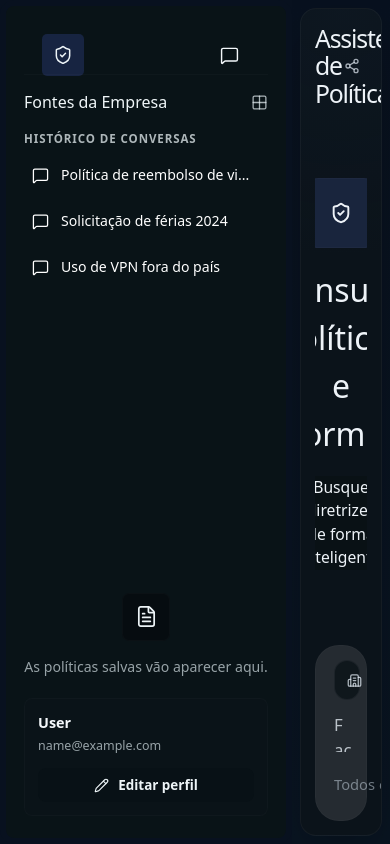
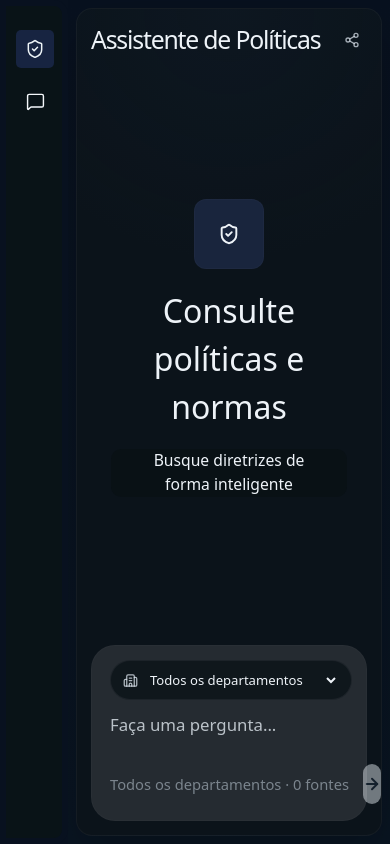
Before and after one commit to bergue-vitor/frontend-politica-chat, a React (Vite) app in the folder main/: page /login in a window 390 px wide. Both pictures are taken after typing "name@example.com", "Sample123" into the empty fields and a click on the button "Entrar no assistente". Built offline with nearby package versions, Linux system fonts and the light colour scheme.

Commit message:
Atualizando a responsividade da sidebar

```diff
--- a/main/src/App.css
+++ b/main/src/App.css
@@ -55,3 +55,20 @@
   background: #000;
   color: white;
 }
+
+@media (max-width: 900px) {
+  .dashboard-layout {
+    padding-left: 76px;
+  }
+
+  .dashboard-main,
+  .dashboard-page {
+    height: 100dvh;
+  }
+}
+
+@media (max-width: 640px) {
+  .dashboard-layout {
+    padding-left: 68px;
+  }
+}
--- a/main/src/pages/Sidebar/Sidebar.tsx
+++ b/main/src/pages/Sidebar/Sidebar.tsx
@@ -1,5 +1,5 @@
-import { useState } from 'react';
-import { NavLink } from 'react-router-dom';
+import { useEffect, useState } from 'react';
+import { NavLink, useLocation } from 'react-router-dom';
 import {
   FileText,
   Grid2X2,
@@ -22,12 +22,43 @@ const conversationHistory = [
 
 export default function Sidebar() {
   const { user } = useAuth();
+  const location = useLocation();
   const isAdmin = user.role === '2';
   const [isCollapsed, setIsCollapsed] = useState(false);
+  const [isMobile, setIsMobile] = useState(false);
+
+  useEffect(() => {
+    const mediaQuery = window.matchMedia('(max-width: 900px)');
+
+    function handleViewportChange() {
+      setIsMobile(mediaQuery.matches);
+      setIsCollapsed(mediaQuery.matches);
+    }
+
+    handleViewportChange();
+    mediaQuery.addEventListener('change', handleViewportChange);
+
+    return () => {
+      mediaQuery.removeEventListener('change', handleViewportChange);
+    };
+  }, []);
+
+  useEffect(() => {
+    if (isMobile) {
+      setIsCollapsed(true);
+    }
+  }, [isMobile, location.pathname]);
+
+  const sidebarClassName = [
+    'sidebar',
+    isCollapsed ? 'collapsed' : '',
+    isMobile ? 'mobile' : '',
+  ].filter(Boolean).join(' ');
 
   return (
+    <>
       <aside
-      className={`sidebar ${isCollapsed ? 'collapsed' : ''}`}
+        className={sidebarClassName}
         aria-label="Navegação principal"
       >
         <div className="sidebar-top-icons">
@@ -138,5 +169,15 @@ export default function Sidebar() {
         </section>
         </div>
       </aside>
+
+      {isMobile && !isCollapsed && (
+        <button
+          type="button"
+          className="sidebar-backdrop"
+          aria-label="Fechar sidebar"
+          onClick={() => setIsCollapsed(true)}
+        />
+      )}
+    </>
   );
 }
--- a/main/src/styles/sidebar.css
+++ b/main/src/styles/sidebar.css
@@ -292,8 +292,91 @@
 
 @media (max-width: 900px) {
   .sidebar {
-    width: 292px;
+    position: fixed;
+    inset: 0 auto 0 0;
+    z-index: 40;
+    width: min(86vw, 320px);
+    height: 100dvh;
     padding: 28px 18px 22px;
     border-width: 6px;
+    border-left-width: 6px;
+    border-radius: 0 14px 14px 0;
+    box-shadow: 18px 0 46px rgba(0, 0, 0, 0.34);
+    transition: width 0.24s ease, padding 0.24s ease, box-shadow 0.24s ease;
+  }
+
+  .sidebar.collapsed {
+    width: 76px;
+    padding: 24px 12px 18px;
+    box-shadow: none;
+  }
+
+  .sidebar.mobile:not(.collapsed) .sidebar-top-icons {
+    grid-template-columns: 1fr 1fr;
+    justify-items: stretch;
+    gap: 0;
+    padding: 0 8px;
+  }
+
+  .sidebar.mobile:not(.collapsed) .sidebar-chat-icon {
+    justify-self: end;
+  }
+
+  .sidebar.mobile.collapsed .sidebar-top-icons {
+    gap: 14px;
+  }
+
+  .sidebar-backdrop {
+    position: fixed;
+    inset: 0;
+    z-index: 35;
+    border: 0;
+    padding: 0;
+    background: rgba(3, 10, 18, 0.58);
+    backdrop-filter: blur(4px);
+    cursor: pointer;
   }
 }
+
+@media (max-width: 640px) {
+  .sidebar {
+    width: min(88vw, 304px);
+    padding: 22px 14px 18px;
+  }
+
+  .sidebar.collapsed {
+    width: 68px;
+    padding-inline: 10px;
+  }
+
+  .sidebar-brand,
+  .sidebar-chat-icon {
+    width: 38px;
+    height: 38px;
+  }
+
+  .sidebar-content {
+    gap: 14px;
+  }
+
+  .sidebar-admin-panel,
+  .sidebar-profile-card {
+    padding: 12px;
+  }
+
+  .sidebar-admin-nav,
+  .sidebar-history-list {
+    gap: 8px;
+  }
+
+  .sidebar-add-source,
+  .sidebar-admin-link,
+  .sidebar-history-link,
+  .sidebar-profile-link {
+    font-size: 0.82rem;
+  }
+
+  .sidebar-saved-empty {
+    padding-top: 24px;
+  }
+}
```
Lines whose indentation alone changed are shown as unchanged.
